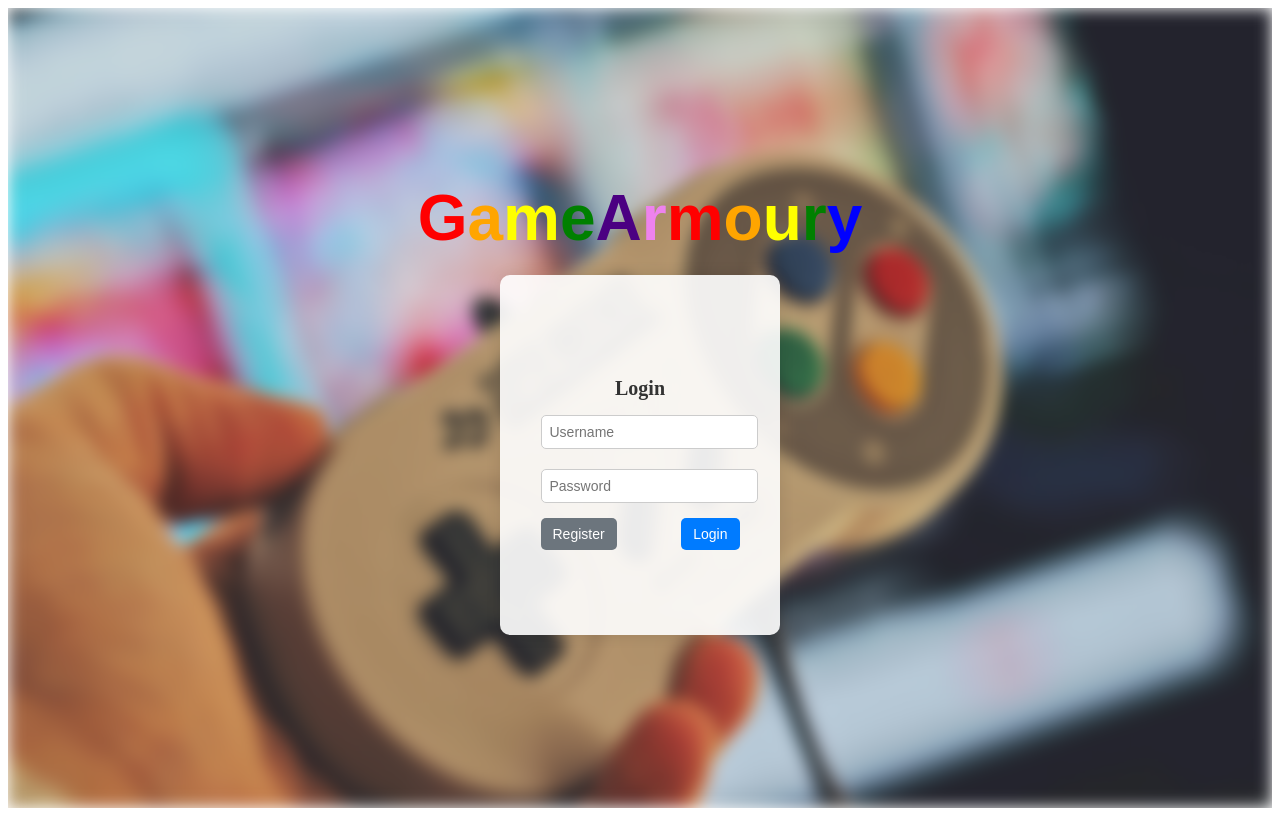
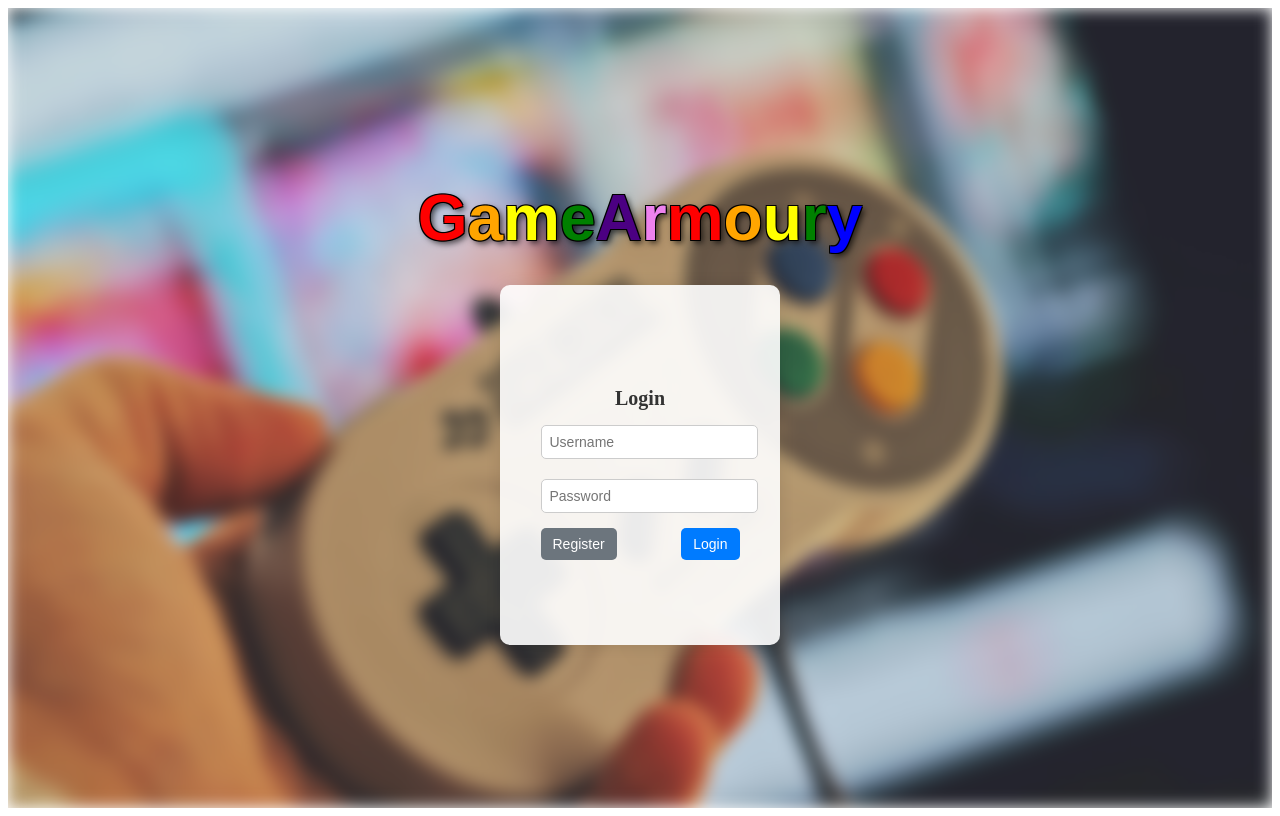
Before and after one commit to keenanmaupin/Game_Armoury, a React (Vite) app in the folder client/: page / in a window 1280 px wide. Built offline with nearby package versions, Linux system fonts and the light colour scheme; a web font is replaced by a local one.

Commit message:
added hover to the header

```diff
--- a/client/src/pages/LoginPage.css
+++ b/client/src/pages/LoginPage.css
@@ -27,12 +27,23 @@
     font-family: 'MyCustomFont', sans-serif; /* Apply custom font */
     font-size: 4em; /* Large font size for prominence */
     margin: 0;
-    padding: 0;
+    padding: 10px; /* Add some padding for space around the text */
     display: flex;
     justify-content: center;
 }
 
-/* Rainbow colors for each letter */
+/* Rainbow colors for each letter with a precise black outline and a more pronounced drop shadow */
+.rainbow-0, .rainbow-1, .rainbow-2, .rainbow-3, .rainbow-4, .rainbow-5, .rainbow-6 {
+    -webkit-text-stroke: none; /* Disable previous stroke */
+    text-shadow:
+        -1px -1px 0 black,
+        1px -1px 0 black,
+        -1px 1px 0 black,
+        1px 1px 0 black,
+        3px 3px 6px rgba(0, 0, 0, 0.7); /* Enhanced drop shadow */
+}
+
+/* Assign specific colors for each letter */
 .rainbow-0 { color: red; }
 .rainbow-1 { color: orange; }
 .rainbow-2 { color: yellow; }
@@ -41,14 +52,14 @@
 .rainbow-5 { color: indigo; }
 .rainbow-6 { color: violet; }
 
-/* Optional: Add some animation */
+/* Add hover animation to make letters larger when hovered */
 .rainbow-letter {
     display: inline-block;
     transition: transform 0.3s;
 }
 
 .rainbow-letter:hover {
-    transform: scale(1.2);
+    transform: scale(1.2); /* Scale up the letter */
 }
 
 /* Background styling */
```
